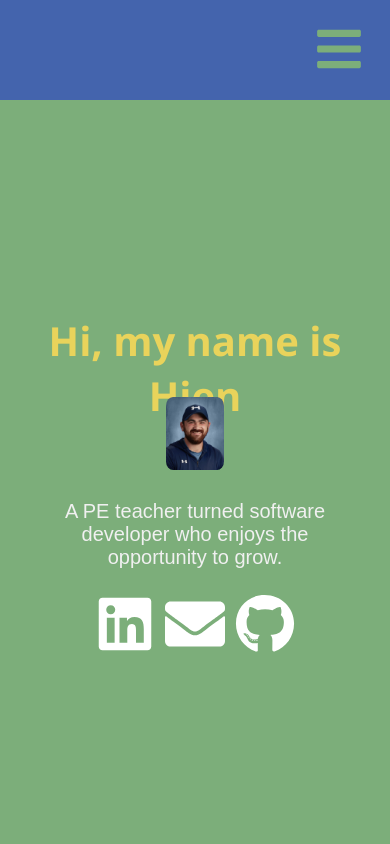
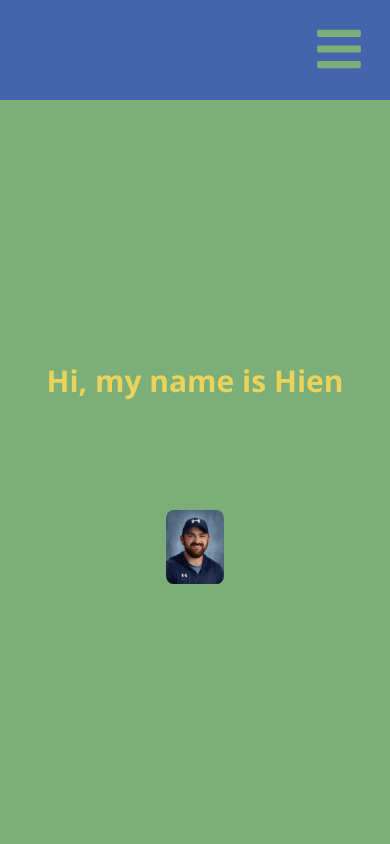
Before and after one commit to hvphan1993/HVP-React-Portfolio, a React (Create React App) app: page / in a window 390 px wide. Shown: the top 844 px of the page. Built offline with nearby package versions, Linux system fonts and the light colour scheme.

Commit message:
added route

```diff
--- a/package.json
+++ b/package.json
@@ -1,7 +1,7 @@
 {
   "name": "Hien Personal Portfolio",
   "version": "0.1.0",
-  "homepage": "http://hvphan1993.github.io/Hien React Portfolio",
+  "homepage": "http://hvphan1993.github.io/HVP-React-Portfolio",
   "private": true,
   "dependencies": {
     "@fortawesome/fontawesome-svg-core": "^6.1.2",
--- a/src/App.js
+++ b/src/App.js
@@ -23,6 +23,7 @@ function App() {
           <Nav />
           <Routes>
             <Route path="/" element={<Home />} />
+            <Route path="/HVP-React-Portfolio/" element={<Home />} />
             <Route path="/projects" element={<Projects />} />
             <Route path="/project/:id" element={<ProjectDisplay />} />
             <Route path="/experience" element={<Experience />} />
--- a/src/styles/Home.css
+++ b/src/styles/Home.css
@@ -61,9 +61,32 @@
     border-radius: 12%;
   }
 
+  @media only screen and (max-width: 775px) {
+    .about h2 {
+        font-size: 50px;
+        margin: 0px 5px 100px 5px;
+      }
+
+    .about img {
+        max-width: 100%;
+  height: auto;
+    }
+
+    .about .prompt {
+        display: none;
+    }
+
+
+  }
+
   @media only screen and (max-width: 600px) {
+    .about img {
+        max-width: 100%;
+  height: auto;
+    }
+
     .about h2 {
-      font-size: 40px;
+      font-size: 30px;
     }
 
     .about .prompt {
```
